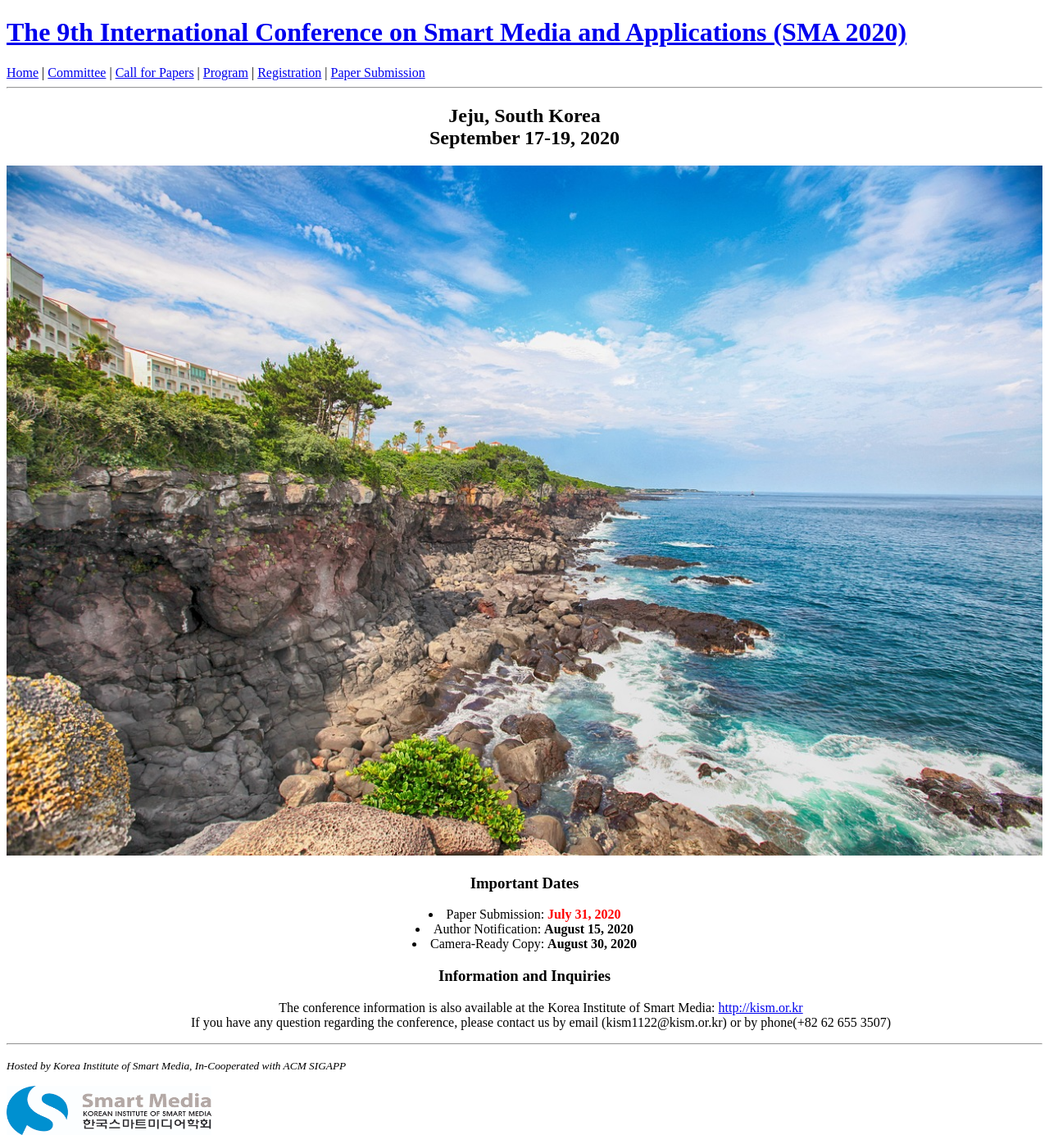
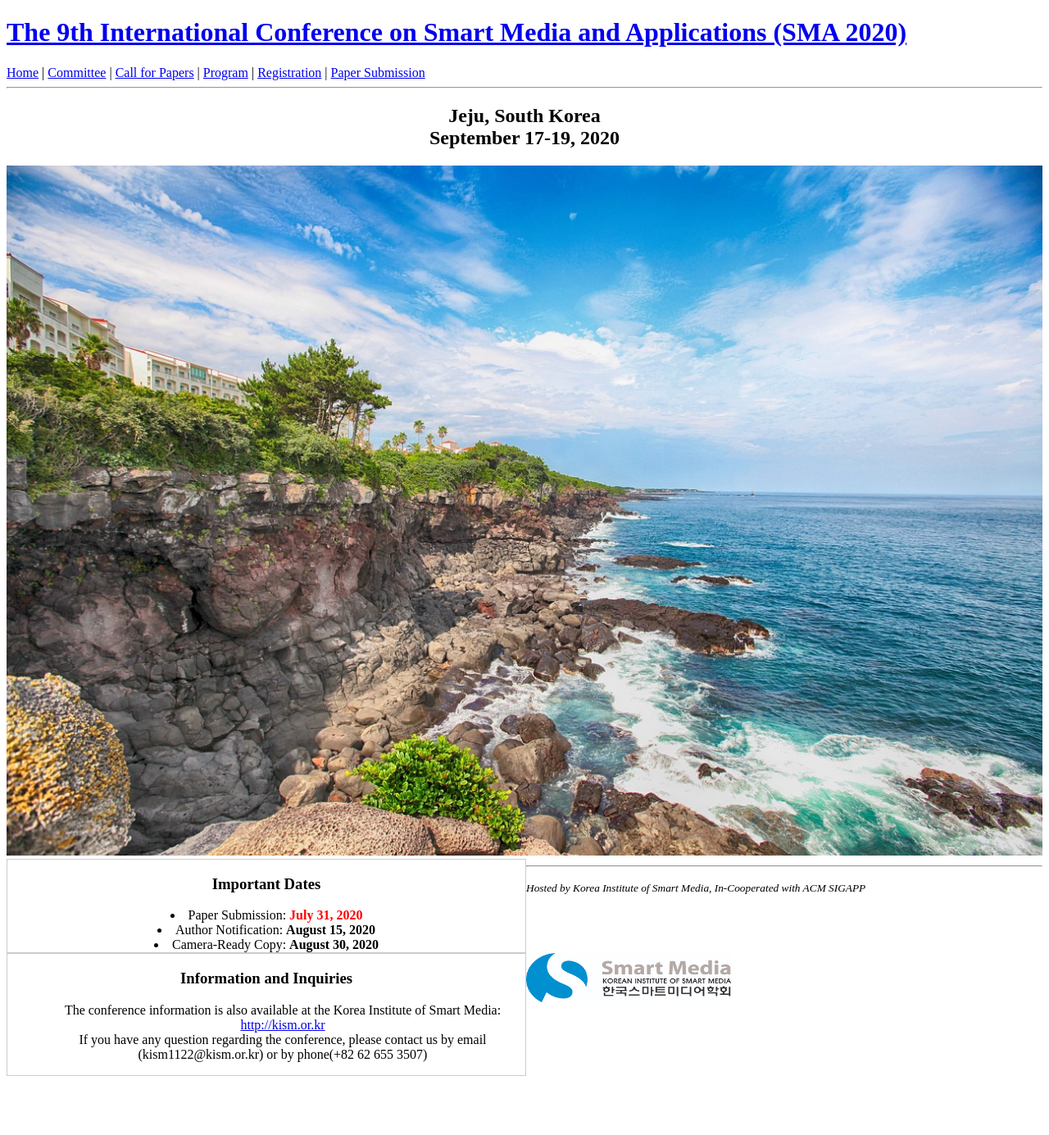
Before and after one commit to icea-conf/sma-2020.github.io, a Jekyll site: the page built from index.html, in a window 1280 px wide. Shown: the whole page at 82% size. Built offline with Jekyll 4.4.1, drawn with Linux system fonts in a browser that asks for light colours; the list of posts is cut into pages by our own code; after the commit the page ends 1313 px from its top, so only the background shows below that.

Commit message:
Update index.html

```diff
--- a/index.html
+++ b/index.html
@@ -12,7 +12,7 @@ title: SMA 2020
 
             <img src="https://sma-2020.github.io/image/jeju-island.jpg" alt="" style="max-width: 100%; height: auto;">
 
-            <div class="important_date">
+            <div class="home_info">
                   <h3>Important Dates</h3>
                   <div>
                         <li>
@@ -30,7 +30,7 @@ title: SMA 2020
                   </div>
             </div>
 
-            <div class="information">
+            <div class="home_info">
                   <center>
                         <h3>Information and Inquiries</h3>
                         <ul>
```
